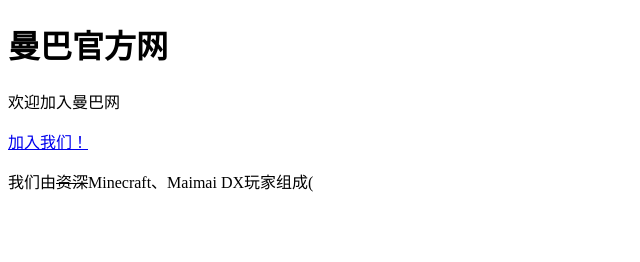
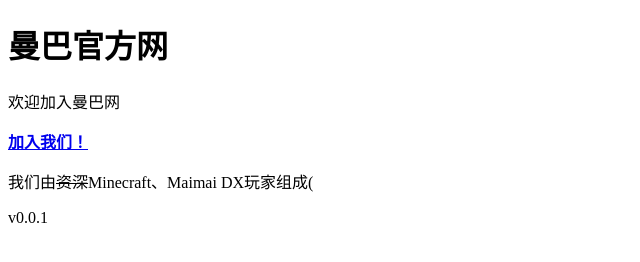
Before and after one commit to weuiom2192/weuiom2192.github.io, a plain HTML site: page index.html in a window 1280 px wide. Shown: the whole page, without its empty margins (0-640 px from the left). Drawn offline with Linux system fonts and the light colour scheme.

Commit message:
Update index.html

```diff
--- a/index.html
+++ b/index.html
@@ -8,8 +8,9 @@
 			<h1>曼巴官方网</h1>
 			<p>欢迎加入曼巴网</p>
 			<a href = "https://qm.qq.com/q/OPFglefQsw">
-				<span>加入我们！</span>
+				<strong>加入我们！</strong>
 			</a>
 			<p>我们由<del>资深</del>Minecraft、Maimai DX玩家组成(</p>
+			<p>v0.0.1</p>
 		</body>
 	</html>
```
